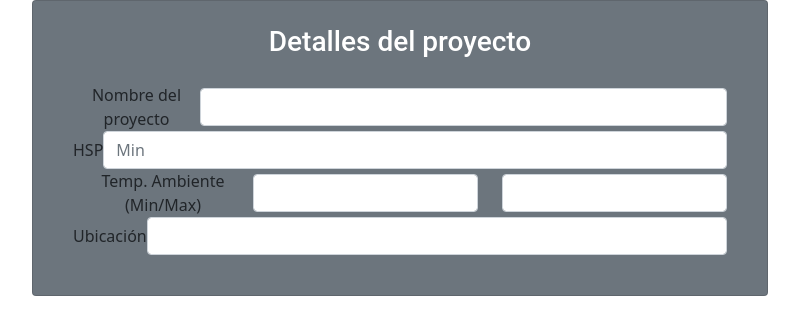
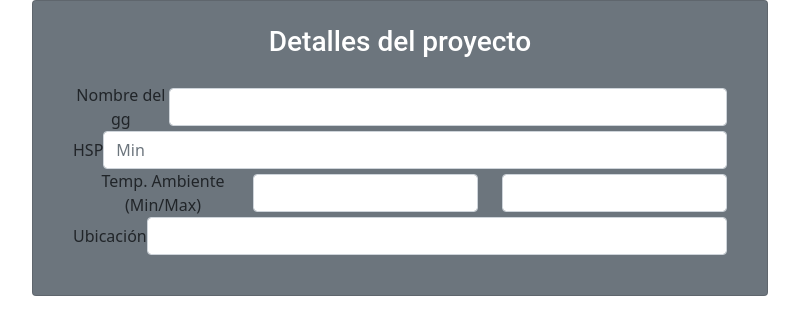
Before and after one commit to jonnnyhdz/FVsolarr, a PHP site: page /prueba.php in a window 1280 px wide. Shown: the top 335 px of the page, without its empty margins (240-1039 px from the left). Run offline with PHP 8.4, Linux system fonts and the light colour scheme; data that the repository does not hold is empty.

Commit message:
Se agrega el cambio nuevo

```diff
--- a/prueba.php
+++ b/prueba.php
@@ -27,7 +27,7 @@
                     <h3 class="card-title">Detalles del proyecto</h3>
                     <div class="card-body">
                         <div class="form-group centered-input">
-                            <label for="nombreProyecto">Nombre del proyecto</label>
+                            <label for="nombreProyecto">Nombre del gg</label>
                             <input type="text" class="form-control" id="proyecto" name="nameproyecto" oninput="guardar()" value="<?php echo $fila["NOMBRE_PROYECTO"] ?>">
                         </div>
                         <div class="form-group centered-input">
```
